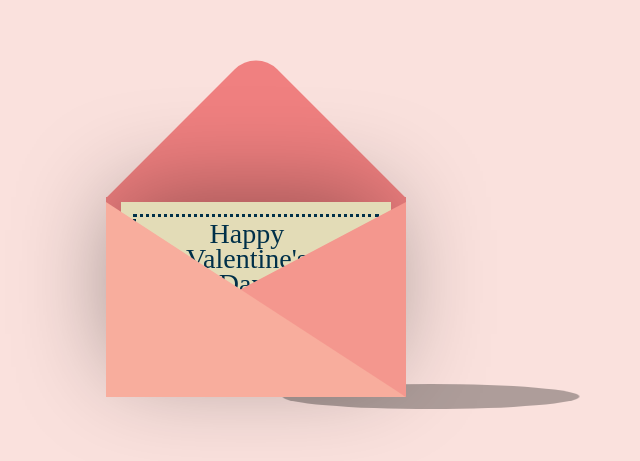
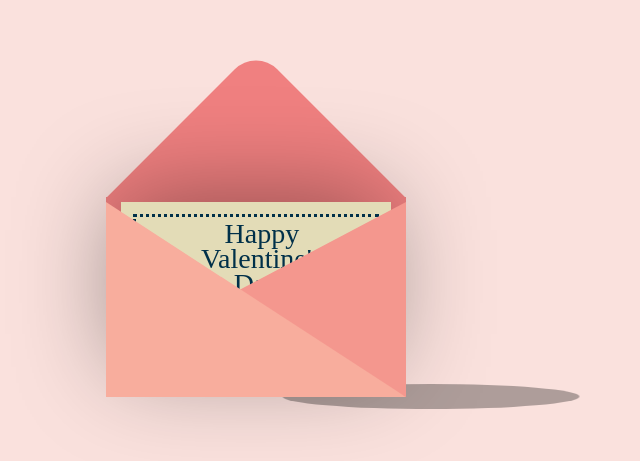
Before and after one commit to Ilhampratama08/happyval, a plain HTML site: page index.html in a window 1280 px wide. Shown: the part 141-602 px from the top of the page, 384-1024 px from the left. Drawn offline with nearby package versions, Linux system fonts and the light colour scheme.

Commit message:
Update style.css

```diff
--- a/style.css
+++ b/style.css
@@ -65,7 +65,7 @@ body {
     text-align: center;
     line-height: 25px;
     top: 19px;
-    left: 65px;
+    left: 80px;
     color: #003049;
   }
 
```
